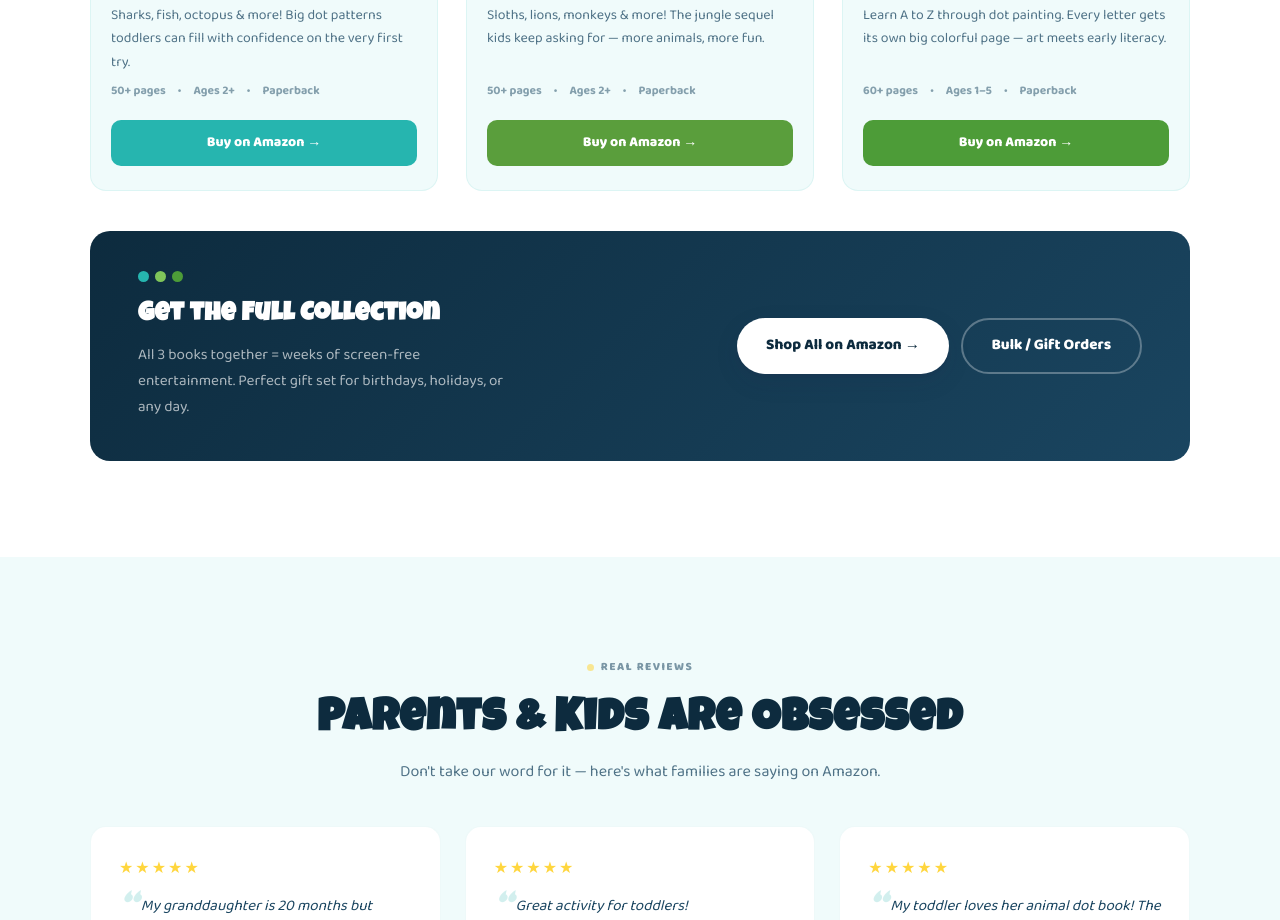
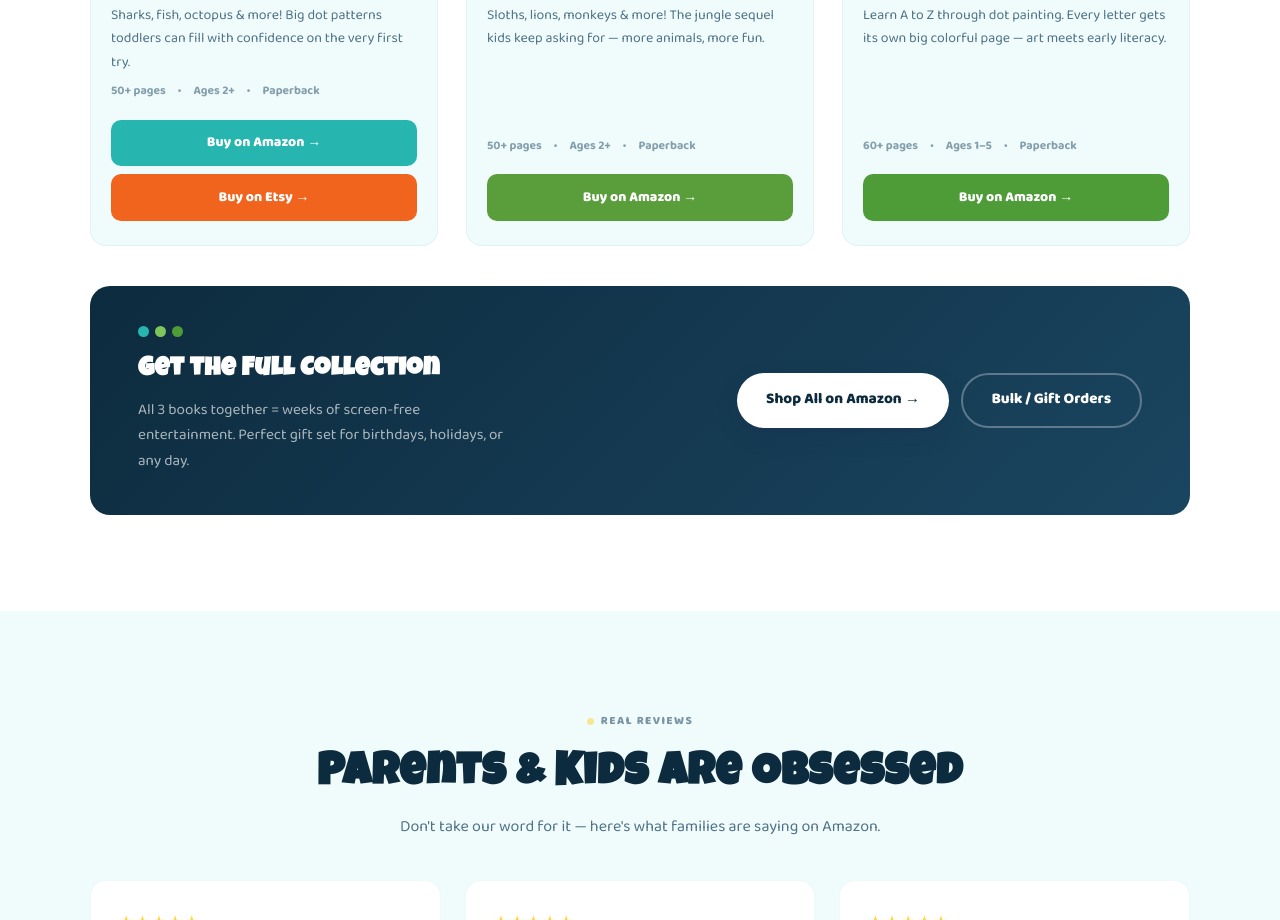
Before and after one commit to visern/dot-marker-website-ai, a plain HTML site: page index.html in a window 1280 px wide. Shown: the part 1909-2829 px from the top of the page. Drawn offline with Linux system fonts and the light colour scheme.

Commit message:
feat: add Etsy buy link to Animals book card
Adds a second purchase option (Etsy) alongside Amazon on the Vol. 1
Animals card, styled in Etsy orange with stacked CTA buttons.

Co-Authored-By: Claude Opus 4.8 <noreply@anthropic.com>

```diff
--- a/index.html
+++ b/index.html
@@ -232,7 +232,7 @@
     .book-title { font-family: 'Luckiest Guy', cursive; font-size: 1.1rem; color: var(--navy); line-height: 1.25; letter-spacing: 0.02em; }
     .book-desc  { font-size: 0.875rem; color: var(--navy2); opacity: 0.75; flex: 1; }
     .book-meta  { display: flex; gap: 0.75rem; font-size: 0.75rem; font-weight: 700; color: var(--navy2); opacity: 0.5; }
-    .book-cta   { margin-top: 0.75rem; }
+    .book-cta   { margin-top: 0.75rem; display: flex; flex-direction: column; gap: 0.5rem; }
     .book-cta a {
       display: flex; align-items: center; justify-content: center; gap: 8px;
       padding: 0.7rem 1rem; border-radius: 10px;
@@ -243,6 +243,7 @@
     .cta-teal   { background: var(--teal); }
     .cta-lime   { background: var(--lime-dark); }
     .cta-forest { background: var(--forest); }
+    .cta-etsy   { background: #f1641e; }
 
     /* Bundle CTA */
     .bundle-cta {
@@ -553,6 +554,7 @@
             <div class="book-meta"><span>50+ pages</span><span>•</span><span>Ages 2+</span><span>•</span><span>Paperback</span></div>
             <div class="book-cta">
               <a href="https://www.amazon.com/Dot-Markers-Activity-Book-Animals/dp/B0F2NCZMH3" target="_blank" rel="noopener noreferrer" class="cta-teal" onclick="doStamp(this)">Buy on Amazon →</a>
+              <a href="https://www.etsy.com/listing/4530506313/animal-dot-marker-activity-book-50" target="_blank" rel="noopener noreferrer" class="cta-etsy" onclick="doStamp(this)">Buy on Etsy →</a>
             </div>
           </div>
         </article>
```
